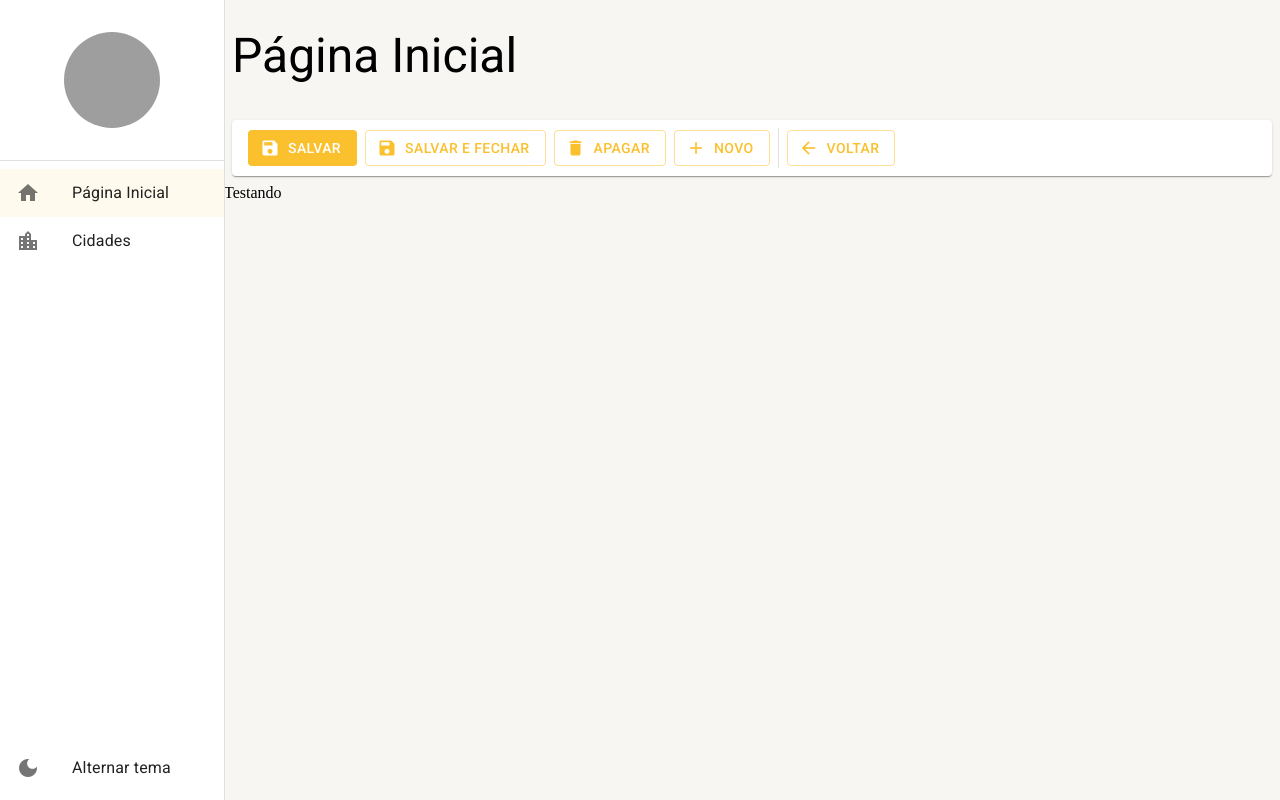
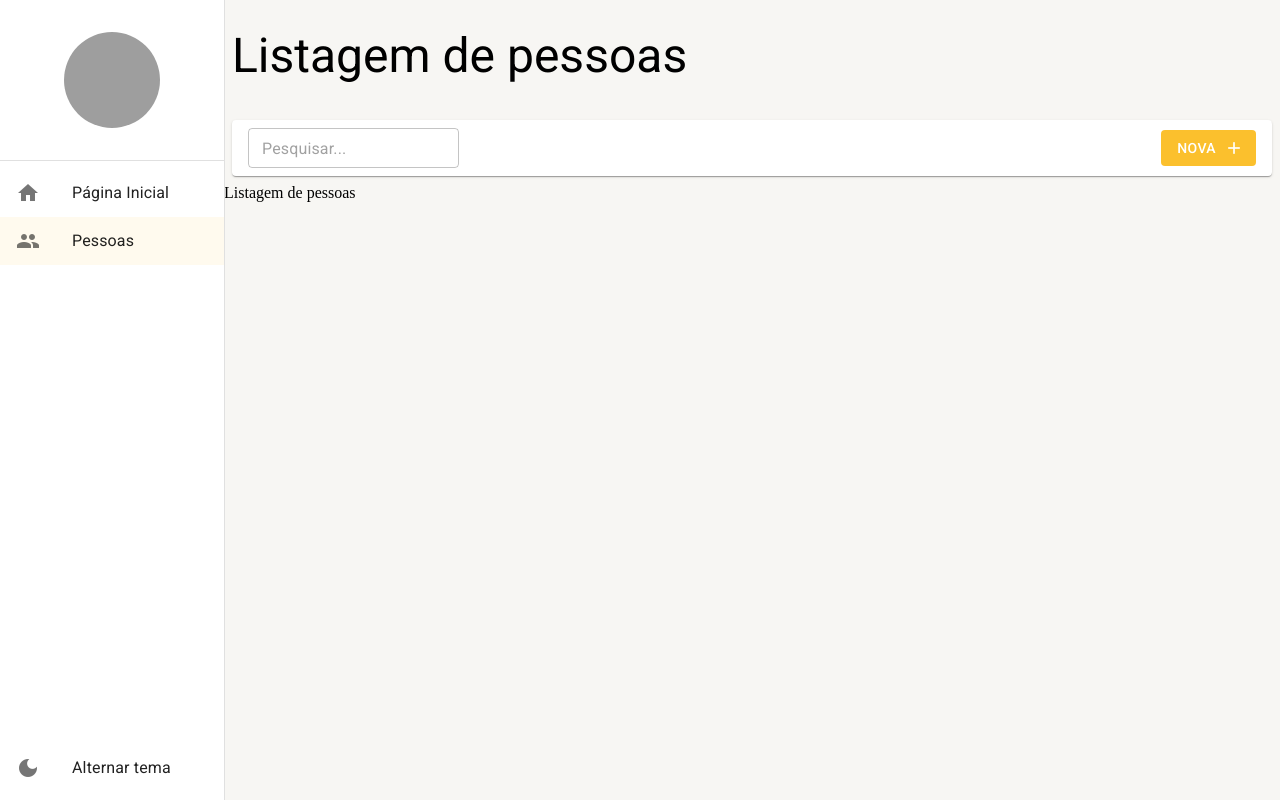
Before and after one commit to fabiosnascimento/react-cadastro-cidades-pessoas, a React (Create React App) app: page /pessoas in a window 1280 px wide. Before the commit this address led to /pagina-inicial. Built offline with nearby package versions, Linux system fonts and the light colour scheme; data requests are answered from the project's data file; grey boxes are pictures that could not be loaded.

Commit message:
Consultando o backend e montando listagem

```diff
--- a/mock/database.json
+++ b/mock/database.json
@@ -2,8 +2,9 @@
   "pessoas": [
     {
       "id": 1,
-      "nome": "Fabio",
-      "sobrenome": "Nascimento"
+      "email": "fabio@email.com",
+      "cidadeId": 1,
+      "nomeCompleto": "Fabio Nascimento"
     }
   ]
 }
--- a/src/pages/index.ts
+++ b/src/pages/index.ts
@@ -1,2 +1,2 @@
 export * from './dashboard/Dashboard';
-export * from './cidades/ListagemDeCidade';
+export * from './pessoas/ListagemDePessoas';
--- a/src/pages/cidades/ListagemDeCidade.tsx
+++ b/src/pages/pessoas/ListagemDePessoas.tsx
@@ -1,19 +1,36 @@
 import { useSearchParams } from "react-router-dom";
 import { FerramentasDaListagem } from "../../shared/components";
 import { LayoutBaseDePagina } from "../../shared/layouts";
-import { useMemo } from "react";
+import { useEffect, useMemo } from "react";
+import { PessoasService } from "../../shared/services/api/pessoas/PessoasService";
+import { useDebounce } from "../../shared/hooks";
 
 
-export const ListagemDeCidade: React.FC = () => {
+export const ListagemDePessoas: React.FC = () => {
   const [searchParams, setSearchParams] = useSearchParams();
+  const { debounce } = useDebounce(2000, false);
 
   const busca = useMemo(() => {
     return searchParams.get('busca') || '';
   }, [searchParams]);
 
+  useEffect(() => {
+
+    debounce(() => {
+      PessoasService.getAll(1, busca)
+        .then((result) => {
+          if (result instanceof Error) {
+            alert(result.message);
+            return;
+          }
+          console.log(result);
+        })
+    })
+  }, [busca]);
+
   return (
     <LayoutBaseDePagina
-      titulo="Listagem de cidades"
+      titulo="Listagem de pessoas"
       barraDeFerramentas={
         <FerramentasDaListagem
           mostrarInputBusca
@@ -23,7 +40,7 @@ export const ListagemDeCidade: React.FC = () => {
         />
       }
     >
-      Listagem de cidade
+      Listagem de pessoas
     </LayoutBaseDePagina>
   );
 };
--- a/src/routes/index.tsx
+++ b/src/routes/index.tsx
@@ -3,7 +3,7 @@ import { useDrawerContext } from '../shared/contexts';
 import { useEffect } from 'react';
 import {
   Dashboard,
-  ListagemDeCidade
+  ListagemDePessoas
 } from '../pages';
 
 export const AppRoutes = () => {
@@ -17,9 +17,9 @@ export const AppRoutes = () => {
         label: 'Página Inicial'
       },
       {
-        icon: 'location_city',
-        path: '/cidades',
-        label: 'Cidades'
+        icon: 'people',
+        path: '/pessoas',
+        label: 'Pessoas'
       },
     ])
   }, [])
@@ -27,8 +27,8 @@ export const AppRoutes = () => {
   return (
     <Routes>
       <Route path="/pagina-inicial" element={<Dashboard />} />
-      <Route path="/cidades" element={<ListagemDeCidade />} />
-      {/* <Route path="/cidades/detalhe/:id" element={<Dashboard />} /> */}
+      <Route path="/pessoas" element={<ListagemDePessoas />} />
+      {/* <Route path="/pessoas/detalhe/:id" element={<Dashboard />} /> */}
       <Route path="*" element={<Navigate to="/pagina-inicial" />} />
     </Routes>
   );
--- /dev/null
+++ b/src/shared/hooks/UseDebounce.ts
@@ -0,0 +1,21 @@
+import { useCallback, useRef } from "react";
+
+export const useDebounce = (delay = 300, notDelayInFirstTime = true) => {
+  const isFirstTime = useRef(notDelayInFirstTime);
+  const debouncing = useRef<NodeJS.Timeout>();
+
+  const debounce = useCallback((func: () => void) => {
+    if (isFirstTime.current) {
+      isFirstTime.current = false;
+      func();
+    } else {
+      if (debouncing.current) {
+        clearTimeout(debouncing.current);
+      }
+
+      debouncing.current = setTimeout(() => func() , delay);
+    }
+  }, [delay]);
+
+  return { debounce };
+}
--- a/src/shared/hooks/index.ts
+++ b/src/shared/hooks/index.ts
@@ -1 +1 @@
-export { };
+export * from "./UseDebounce"
```
